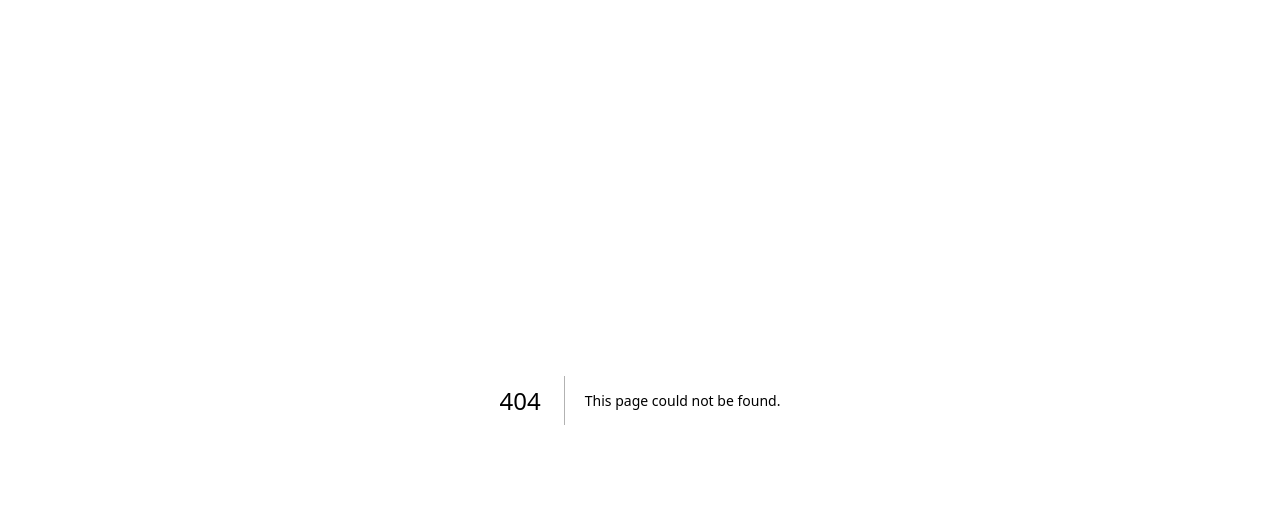
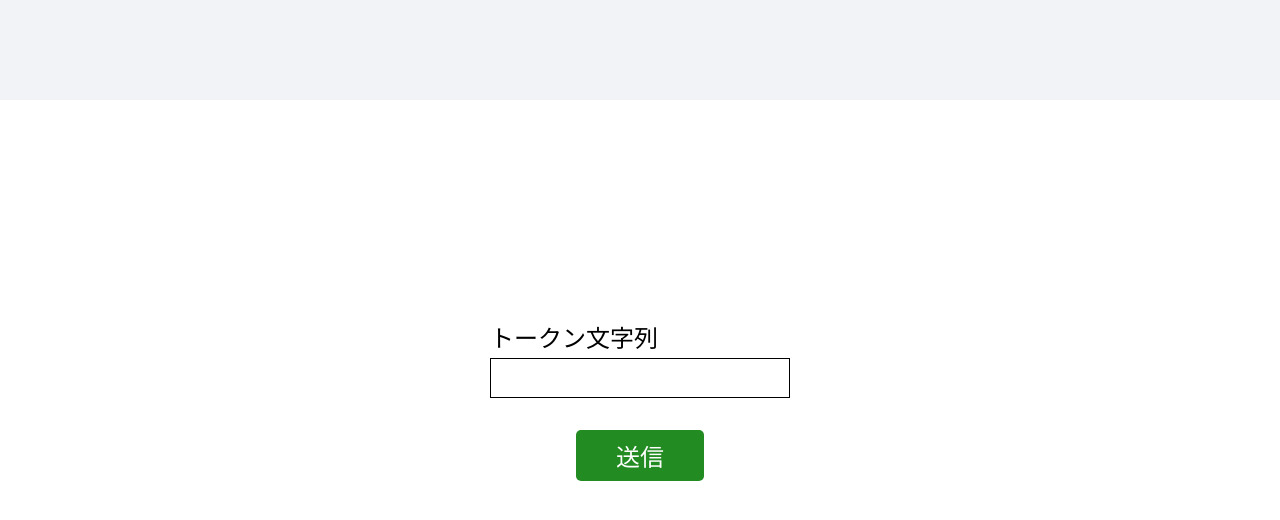
Before and after one commit to TH-takahirohara/reading_record_client, a Next.js app: page /activation in a window 1280 px wide. Before the commit this address had no page. Shown: the top 520 px of the page. Built offline with nearby package versions, Linux system fonts and the light colour scheme.

Commit message:
アクティベーションを行うための画面の追加

```diff
--- /dev/null
+++ b/src/features/activation/activation_container.module.scss
@@ -0,0 +1,51 @@
+.header {
+  height: 100px;
+  width: 100%;
+  background-color: #F1F3F6;
+  position: fixed;
+}
+
+.main {
+  display: flex;
+  flex-direction: column;
+  gap: 24px;
+  justify-content: center;
+  align-items: center;
+  min-height: 100vh;
+  background-color: #fff;
+}
+
+.errors {
+  border: 2px solid red;
+  padding: 16px;
+  color: red;
+}
+
+.inputWrapper {
+  display: flex;
+  flex-direction: column;
+  gap: 4px;
+}
+
+.label {
+  font-size: 24px;
+}
+
+.input {
+  height: 40px;
+  width: 300px;
+  background-color: #fff;
+  color: #000;
+  padding: 12px;
+  font-size: 16px;
+}
+
+.button {
+  margin-top: 8px;
+  padding: 8px 40px;
+  font-size: 24px;
+  color: #fff;
+  background-color: #228B22;
+  border: none;
+  border-radius: 5px;
+}
--- /dev/null
+++ b/src/features/activation/activation_container.tsx
@@ -0,0 +1,57 @@
+import styles from '@/features/activation/activation_container.module.scss';
+import Head from 'next/head';
+import { useState } from 'react';
+import { putToken } from './apis/activation_api';
+
+export const ActivationContainer = () => {
+  const [token, setToken] = useState<string>('');
+  const [errors, setErrors] = useState<string[]>([]);
+
+  const sendToken = async () => {
+    const { error } = await putToken(token);
+    if (error) {
+      const errors = [];
+      if (error.msg) errors.push(error.msg);
+      if (error.token) errors.push(`トークン文字列： ${error.token}`);
+      setErrors(errors);
+      return;
+    }
+
+    // TODO: アクティベーション成功後のページに遷移する
+  };
+
+  return (
+    <>
+      <Head>
+        <title>読書記録アプリ - アクティベーション</title>
+        <link rel='icon' href='/images/logo.png' />
+      </Head>
+      <div className={styles.header}></div>
+      <main className={styles.main}>
+        {errors.length !== 0 && (
+          <div className={styles.errors}>
+            {errors.map((errorText, idx) => (
+              <div key={idx}>{errorText}</div>
+            ))}
+          </div>
+        )}
+        <div className={styles.inputWrapper}>
+          <label htmlFor='activation' className={styles.label}>
+            トークン文字列
+          </label>
+          <input
+            type='text'
+            name='activation'
+            id='activation'
+            className={styles.input}
+            value={token}
+            onChange={e => setToken(e.target.value)}
+          />
+        </div>
+        <button className={styles.button} onClick={sendToken}>
+          送信
+        </button>
+      </main>
+    </>
+  );
+};
--- /dev/null
+++ b/src/features/activation/apis/activation_api.ts
@@ -0,0 +1,35 @@
+import { IUser } from '@/features/common/types/user';
+import { requestApi } from '@/utils/api';
+
+interface IActivationRequest {
+  token: string;
+}
+
+interface IActivationError {
+  msg: string | null;
+  token: string | null;
+}
+
+interface IActivationResponse {
+  user: IUser;
+  error: IActivationError;
+}
+
+export const putToken = async (token: string) => {
+  try {
+    const { user, error } = await requestApi<IActivationRequest, IActivationResponse>(
+      '/v1/users/activated',
+      'PUT',
+      {
+        token: token,
+      },
+    );
+
+    return { user, error };
+  } catch (error) {
+    if (error instanceof Error) {
+      return { user: null, error: { msg: error.message, token: null } as IActivationError };
+    }
+    return { user: null, error: { msg: 'エラーが発生しました', token: null } as IActivationError };
+  }
+};
--- /dev/null
+++ b/src/pages/activation.tsx
@@ -0,0 +1,6 @@
+import { ActivationContainer } from '@/features/activation/activation_container';
+import type { NextPage } from 'next';
+
+const ActivationPage: NextPage = () => <ActivationContainer />;
+
+export default ActivationPage;
```
